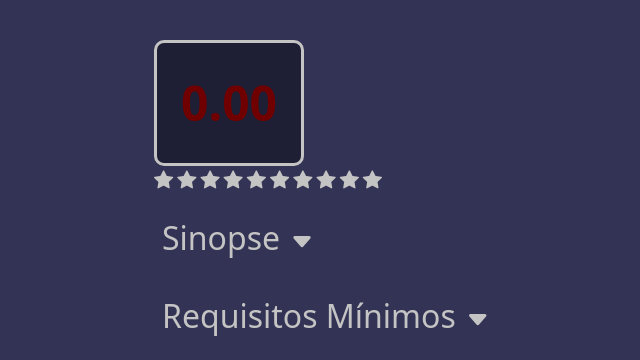
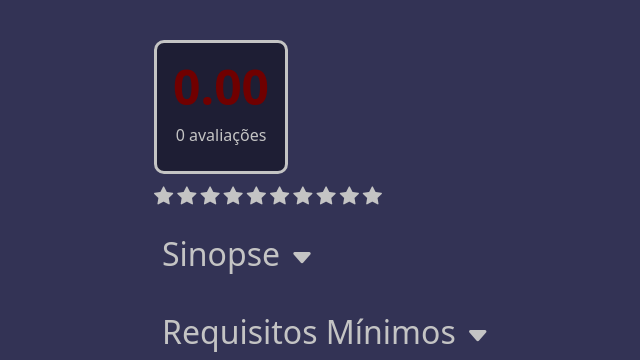
Before and after one commit to Pedroguibas/Disc-ing, a PHP site: page /gamePage.php?gameID=1 in a window 1280 px wide. Shown: the part 803-1163 px from the top of the page, without its empty margins (21-661 px from the left). Run offline with PHP 8.4, Linux system fonts and the light colour scheme; data that the repository does not hold is empty.

Commit message:
pequenas alterações na gamePage

```diff
--- a/css/gamePage.css
+++ b/css/gamePage.css
@@ -112,12 +112,14 @@
 
 #notaContainer {
     width: fit-content;
-    padding: .5em;
-    font-size: 3em;
-    font-weight: bold;
+    padding: .5em 1em;
     border: 3px solid #c4c4c4;
     border-radius: 10px;
     background: #1e1e34;
+}
+#notaContainer #gameScore {
+    font-size: 3em;
+    font-weight: bold;
 }
 
 .scoreStar i {
--- a/paginasPrincipais/gamePage.php
+++ b/paginasPrincipais/gamePage.php
@@ -79,17 +79,20 @@ else
             </div>
             <div class="gamePageInfoContainer container d-flex flex-column align-items-center">
                 <section id="avaliacaoJogo" class="col-10 m-2">
-                    <div id="notaContainer">
+                    <div id="notaContainer" class="d-flex flex-column align-items-center">
                         <span id="gameScore">
+
                             <?php
                             if ($gameScore['nota'] > 0)
-                                echo $gameScore['nota'] / $gameScore['nAvaliacoes'];
+                                echo number_format($gameScore['nota'] / $gameScore['nAvaliacoes'], 2);
                             else
                                 echo '0.00';
                             ?>
+
                         </span>
+                        <p><?= $gameScore['nAvaliacoes'] ?> avaliações</p>
                     </div>
-                    <div id="starAvaliacaoContainer">
+                    <div id="starAvaliacaoContainer" class="mt-2">
                         <form action="../form/avaliaJogo.php" method="POST">
                             <input type="hidden" name="gameID" value="<?= $_GET['gameID'] ?>">
                             <input id="notaInput" type="hidden" name="nota" value="">
```
